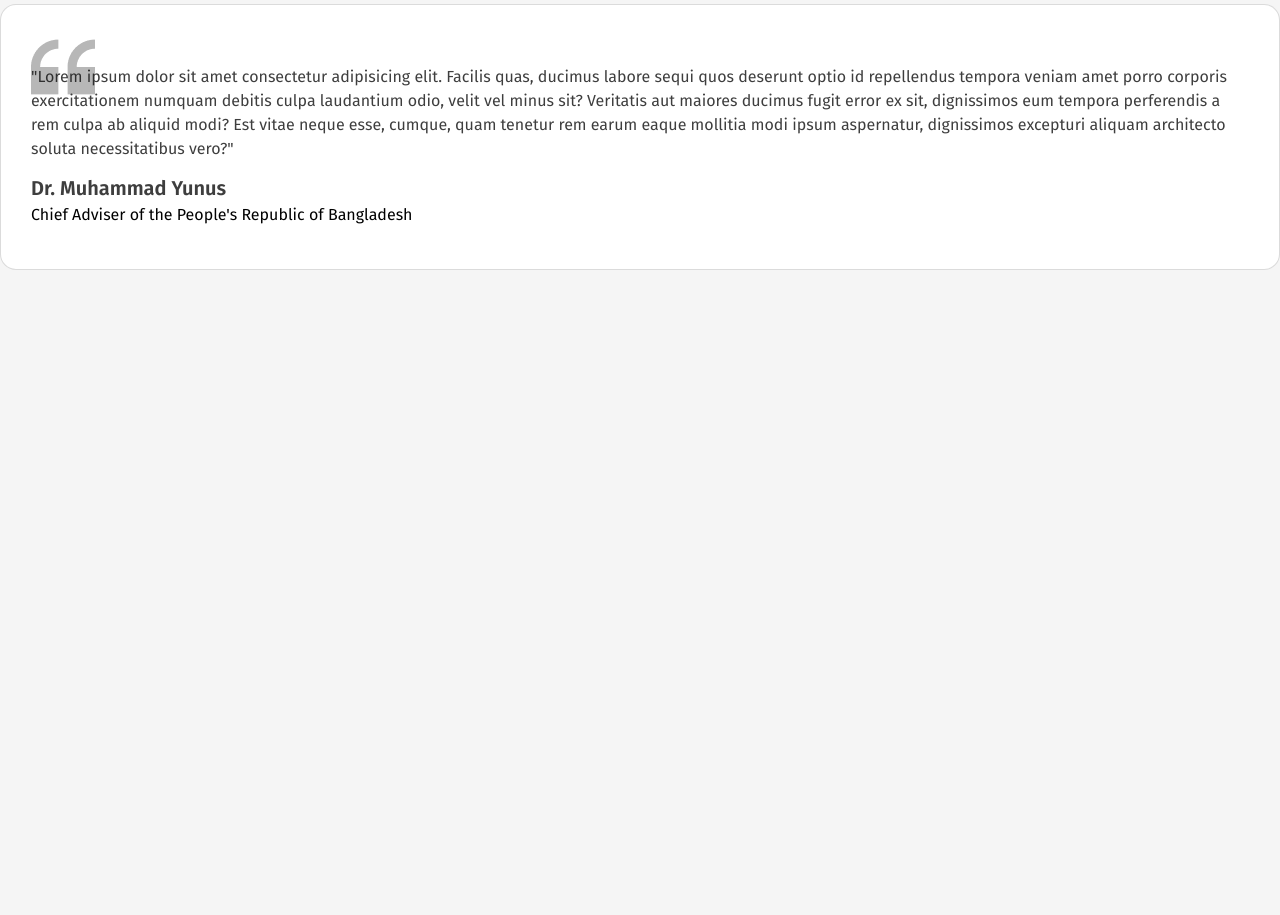
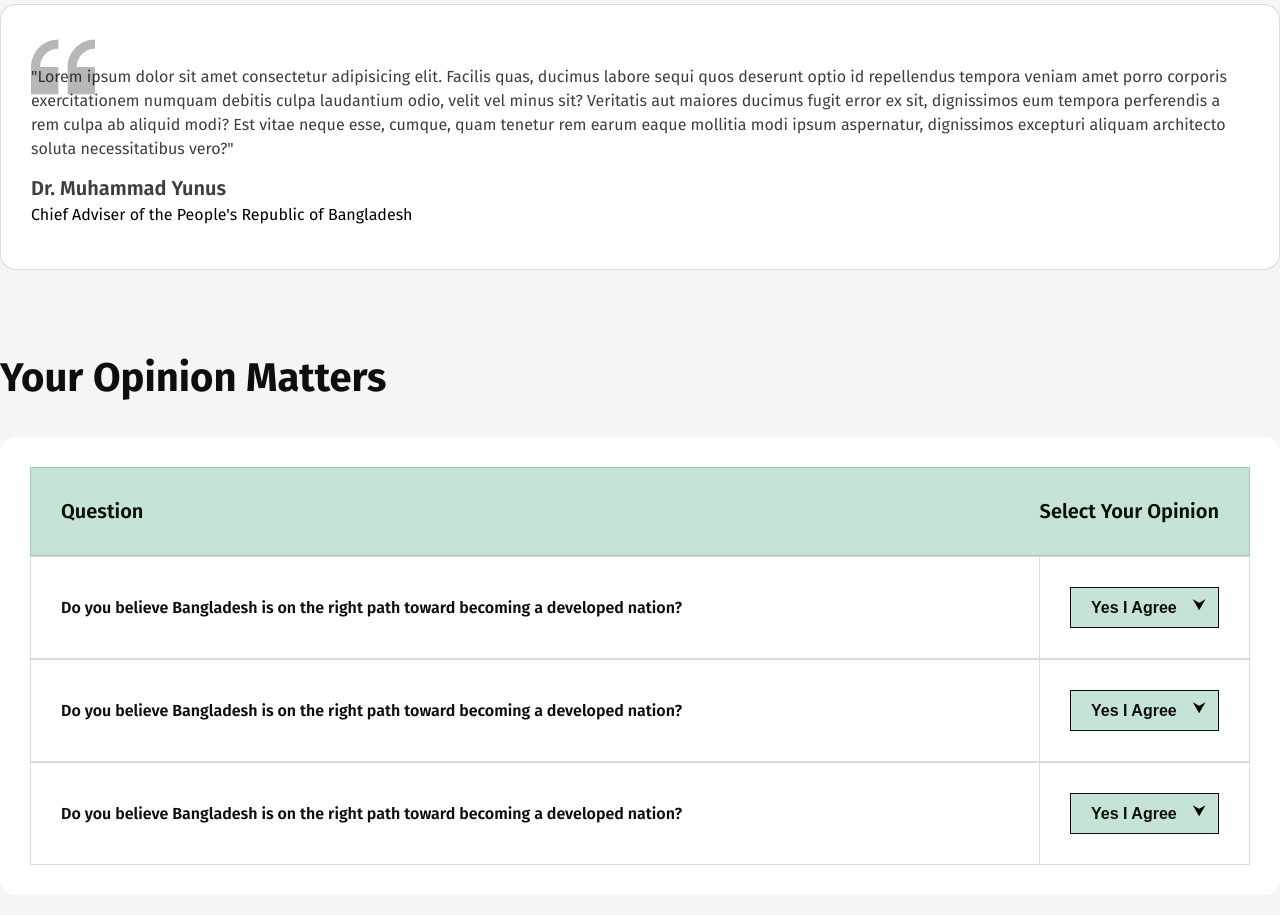
Before and after one commit to rakibhasansohag/a01-bangladesh-2.0, a plain HTML site: page index.html in a window 1280 px wide. Shown: the part 1598-2513 px from the top of the page. Before the commit the page ends 1898 px from the top, so only its background shows below. Drawn offline with Linux system fonts and the light colour scheme.

Commit message:
your opinion matter part done

```diff
--- a/index.html
+++ b/index.html
@@ -200,7 +200,52 @@
 				<h3 class="author-name">Dr. Muhammad Yunus</h3>
 				<p class="author-title">Chief Adviser of the People's Republic of Bangladesh</p>
 			</div>
-			</s>
+		</section>
+
+		<!-- Your Opinion -->
+		<section class="opinion container">
+			<div class="section-title">
+				<h1>
+					Your Opinion Matters
+				</h1>
+			</div>
+			<div class="questions">
+				<div class="question1">
+					<h3>Question</h3>
+					<h3>Select Your Opinion</h3>
+				</div>
+				<div class="question">
+					<h3>Do you believe Bangladesh is on the right path toward becoming a developed nation?</h3>
+					<div class="select-wrapper">
+						<select name="opinion">
+							<option value="yes">Yes I Agree</option>
+							<option value="no">No</option>
+							<option value="maybe">Maybe</option>
+						</select>
+					</div>
+				</div>
+				<div class="question">
+					<h3>Do you believe Bangladesh is on the right path toward becoming a developed nation?</h3>
+					<div class="select-wrapper">
+						<select name="opinion">
+							<option value="yes">Yes I Agree</option>
+							<option value="no">No</option>
+							<option value="maybe">Maybe</option>
+						</select>
+					</div>
+				</div>
+				<div class="question">
+					<h3>Do you believe Bangladesh is on the right path toward becoming a developed nation?</h3>
+					<div class="select-wrapper">
+						<select name="opinion">
+							<option value="yes">Yes I Agree</option>
+							<option value="no">No</option>
+							<option value="maybe">Maybe</option>
+						</select>
+					</div>
+				</div>
+			</div>
+		</section>
 	</main>
 </body>
 
--- a/styles/style.css
+++ b/styles/style.css
@@ -284,3 +284,78 @@ body {
 	margin-bottom: 5px;
 	opacity: .8;
 }
+
+/* Your Opinion */
+.opinion {
+	padding: 20px 0;
+}
+
+.questions {
+	background-color: #fff;
+	padding: 30px;
+	border-radius: 16px;
+
+
+}
+
+.question1 {
+	display: flex;
+	justify-content: space-between;
+	align-items: center;
+	gap: 30px;
+	border : 1px solid #0E0E0E26;
+	padding: 30px;
+	background-color: #C6E4D6;
+}
+
+.question1 h3 {
+	font-size: 20px;
+	font-weight: 600;
+	line-height: 26.4px;
+	color: #0E0E0E;
+}
+
+.question {
+	display: flex;
+	justify-content: space-between;
+	align-items: center;
+	gap: 30px;
+	border : 1px solid #0E0E0E26;
+
+}
+
+.question h3 {
+	font-size: 16px;
+	font-weight: 600;
+	line-height: 19.2px;
+	color: #0E0E0E;
+	padding: 30px;
+}
+
+.question select {
+	border: 1px solid #0E0E0E;
+	font-size: 16px;
+	font-weight: 600;
+	line-height: 19.2px;
+	color: #0E0E0E;
+	padding: 10px 20px;
+	background-color: #C6E4D6;
+	-webkit-appearance: none;
+  	appearance: none;
+	padding-right: 40px;
+}
+
+.select-wrapper {
+	position: relative;
+	border-left: 1px solid #0E0E0E26;
+	padding: 30px;
+}
+
+
+.select-wrapper::after {
+  content: "⮟";
+  font-size: 1rem;
+  top: 38px;
+  right: 43px;
+  position: absolute;
+}
```
